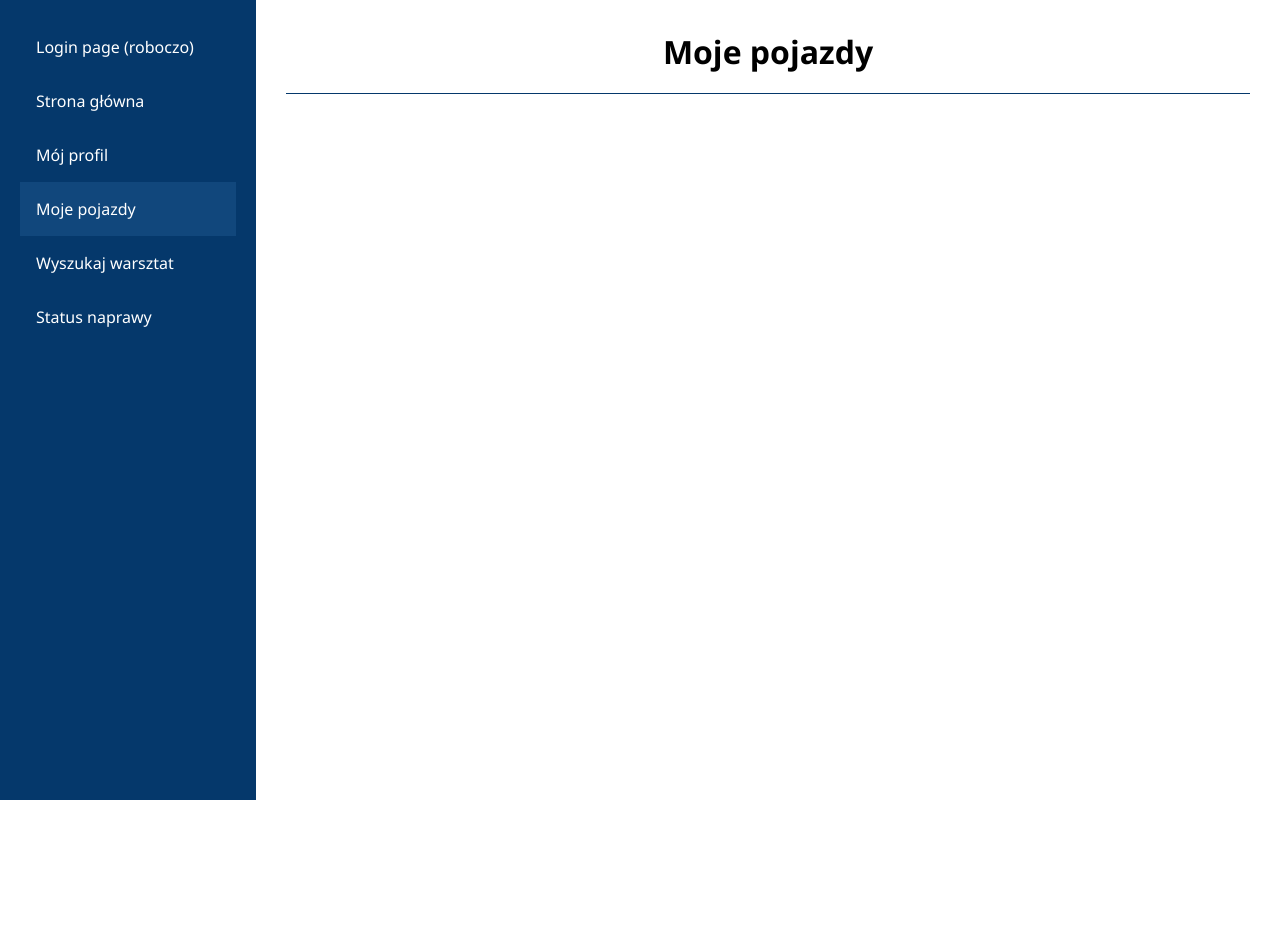
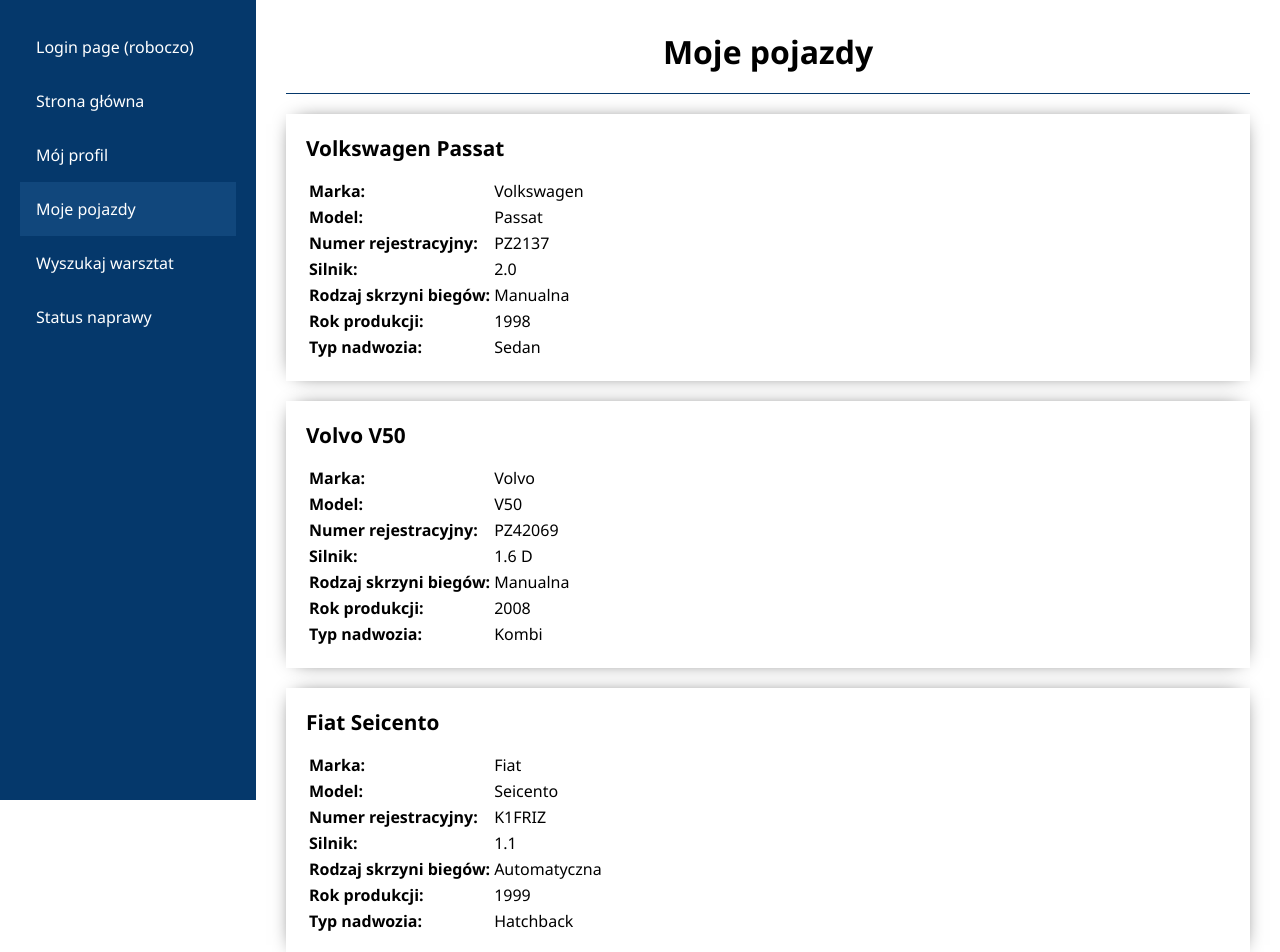
Before and after one commit to MichalWolnyDev/carservice-app, a Vue app: page /pojazdy in a window 1280 px wide. Shown: the top 952 px of the page. Before the commit the page ends 800 px from the top, so only its background shows below. Built offline with nearby package versions, Linux system fonts and the light colour scheme; no server answers; what v-calendar would draw is missing.

Commit message:
utworzenie ListingCars

```diff
--- /dev/null
+++ b/src/components/Listing/ListingCars.vue
@@ -0,0 +1,256 @@
+<template>
+  <div>
+    <h2 class="title title__h2 text__center">Moje pojazdy</h2>
+    <div class="listingCars shadow">
+      <p class="listingCars__title">Volkswagen Passat</p>
+
+      <div class="listingCars__wrap">
+        <div class="listingCars__col">
+          <table class="listingCars__table">
+          <tr>
+           <th>Marka:</th>
+           <td>Volkswagen</td>
+          </tr>
+          <tr>
+           <th>Model:</th>
+           <td>Passat</td>
+          </tr>
+          <tr>
+           <th>Numer rejestracyjny:</th>
+           <td>PZ2137</td>
+          </tr>
+          <tr>
+           <th>Silnik:</th>
+           <td>2.0</td>
+          </tr>
+          <tr>
+           <th>Rodzaj skrzyni biegów:</th>
+            <td>Manualna</td>
+          </tr>
+          <tr>
+            <th>Rok produkcji:</th>
+            <td>1998</td>
+          </tr>
+          <tr>
+            <th>Typ nadwozia:</th>
+            <td>Sedan</td>
+          </tr>
+         </table>
+        </div>
+       </div>
+      </div>
+     <div class="listingCars shadow">
+      <p class="listingCars__title">Volvo V50</p>
+
+      <div class="listingCars__wrap">
+        <div class="listingCars__col">
+          <table class="listingCars__table">
+          <tr>
+           <th>Marka:</th>
+           <td>Volvo</td>
+          </tr>
+          <tr>
+           <th>Model:</th>
+           <td>V50</td>
+          </tr>
+          <tr>
+           <th>Numer rejestracyjny:</th>
+           <td>PZ42069</td>
+          </tr>
+          <tr>
+           <th>Silnik:</th>
+           <td>1.6 D</td>
+          </tr>
+          <tr>
+            <th>Rodzaj skrzyni biegów:</th>
+            <td>Manualna</td>
+          </tr>
+          <tr>
+            <th>Rok produkcji:</th>
+            <td>2008</td>
+          </tr>
+          <tr>
+            <th>Typ nadwozia:</th>
+            <td>Kombi</td>
+          </tr>
+         </table>
+        </div>
+       </div>
+      </div>
+   <div class="listingCars shadow">
+      <p class="listingCars__title">Fiat Seicento</p>
+
+      <div class="listingCars__wrap">
+        <div class="listingCars__col">
+          <table class="listingCars__table">
+          <tr>
+           <th>Marka:</th>
+           <td>Fiat</td>
+          </tr>
+          <tr>
+           <th>Model:</th>
+           <td>Seicento</td>
+          </tr>
+          <tr>
+           <th>Numer rejestracyjny:</th>
+           <td>K1FRIZ</td>
+          </tr>
+          <tr>
+           <th>Silnik:</th>
+           <td>1.1</td>
+          </tr>
+          <tr>
+           <th>Rodzaj skrzyni biegów:</th>
+            <td>Automatyczna</td>
+          </tr>
+          <tr>
+            <th>Rok produkcji:</th>
+            <td>1999</td>
+          </tr>
+          <tr>
+            <th>Typ nadwozia:</th>
+            <td>Hatchback</td>
+          </tr>
+         </table>
+        </div>
+       </div>
+      </div>
+
+
+
+  </div>
+</template>
+
+<style lang="scss">
+.listingCars {
+  padding: 20px;
+  margin: 20px 0;
+ &__table{
+     text-align:left;
+  }
+  &.shadow {
+    -webkit-box-shadow: 0px 0px 20px -10px rgba(0, 0, 0, 1);
+    -moz-box-shadow: 0px 0px 20px -10px rgba(0, 0, 0, 1);
+    box-shadow: 0px 0px 20px -10px rgba(0, 0, 0, 1);
+  }
+
+  &__title {
+    font-weight: 700;
+    font-size: 1.3em;
+    padding-bottom: 15px;
+  }
+
+  &__wrap {
+    display: flex;
+
+    @media (max-width: 960px) {
+      display: block;
+    }
+  }
+
+  &__col {
+    flex: 1;
+  }
+}
+.status {
+  &__message {
+    margin: 30px 0;
+
+    &-text {
+      font-size: 20px;
+    }
+  }
+}
+.steps {
+  margin: 50px 0;
+
+  &__item {
+    position: relative;
+    padding-bottom: 40px;
+
+    &-row {
+      display: flex;
+      align-items: center;
+    }
+
+    &::after {
+      content: "";
+      background-color: $gray;
+      width: 2px;
+      height: 40px;
+      position: absolute;
+      left: 23px;
+      z-index: -1;
+      top: 50px;
+    }
+
+    &.active {
+      &::after {
+        background-color: $green;
+      }
+    }
+
+    &:last-of-type {
+      &::after {
+        display: none;
+      }
+    }
+
+    @media (max-width: 320px) {
+      padding-bottom: 20px;
+    }
+  }
+
+  &__number {
+    width: 50px;
+    height: 50px;
+    background-color: $gray;
+    border-radius: 50px;
+    display: flex;
+    align-items: center;
+    justify-content: center;
+    color: #fff;
+    margin-right: 20px;
+
+    &.active {
+      background-color: $green;
+      box-shadow: 0 0 0 0 rgba(49, 209, 44, 1);
+      transform: scale(1.2);
+      animation: pulse 2s infinite;
+    }
+
+    &-text {
+      font-size: 24px;
+    }
+  }
+
+  &__message {
+    flex: 2;
+    &-text {
+      font-weight: 700;
+      color: $gray;
+
+      &.active {
+        color: $green;
+      }
+    }
+  }
+}
+
+@keyframes pulse {
+  0% {
+    transform: scale(0.95);
+    box-shadow: 0 0 0 0 rgba(49, 209, 44, 0.7);
+  }
+
+  70% {
+    transform: scale(1);
+    box-shadow: 0 0 0 10px rgba(49, 209, 44, 0);
+  }
+
+  100% {
+    transform: scale(0.95);
+    box-shadow: 0 0 0 0 rgba(49, 209, 44, 0);
+  }
+}
+</style>
--- a/src/views/Pojazdy.vue
+++ b/src/views/Pojazdy.vue
@@ -1,7 +1,13 @@
 <template>
   <div>
-    <div class="">
-      <h2 class="title title__h2 text__center">Moje pojazdy</h2>
-    </div>
+   <ListingCars  />
   </div>
 </template>
+<script>
+  import ListingCars from "@/components/Listing/ListingCars.vue";
+  export default {
+  components: {
+    ListingCars
+  }
+  }
+</script>
--- a/src/views/Profil.vue
+++ b/src/views/Profil.vue
@@ -17,6 +17,10 @@
           <tr>
             <th>E-mail:</th>
             <td>xyz@abc.com</td>
+          </tr>
+          <tr>
+            <th>Numer telefonu:</th>
+            <td>+48213769420</td>
           </tr>
           <tr>
             <th>Twoja rola w serwisie:</th>
```
